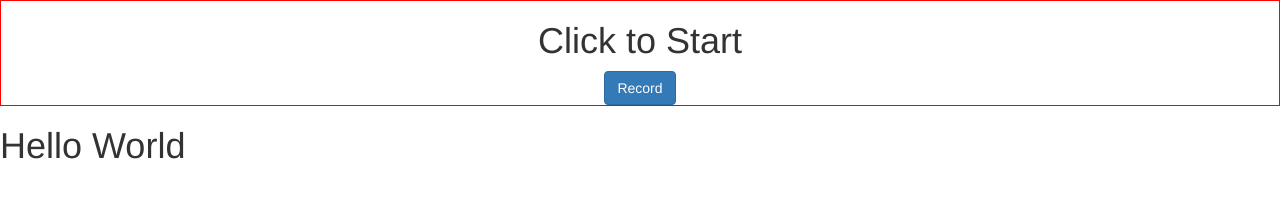
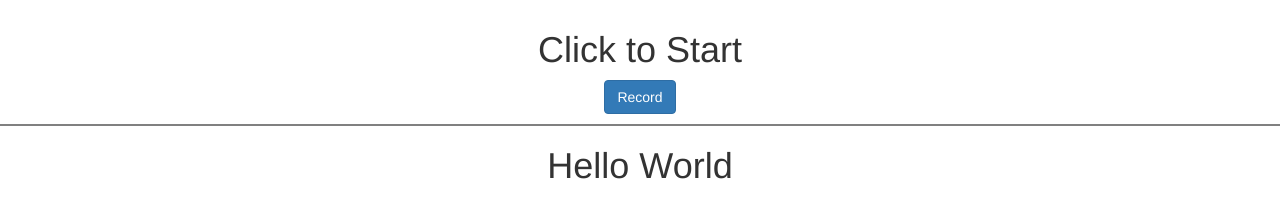
Before and after one commit to design-participation/speech-input, a React app in the folder my-app/: page / in a window 1280 px wide. Built offline with nearby package versions, Linux system fonts and the light colour scheme.

Commit message:
css minor fixes

```diff
--- a/my-app/src/index.css
+++ b/my-app/src/index.css
@@ -1,4 +1,10 @@
 #root{
-    border:1px solid red;
+    border-bottom:2px solid grey;
     text-align:center;
+    box-sizing: border-box;
+    padding: 10px;
 }
+
+#sub{
+    text-align: center;
+}
```
